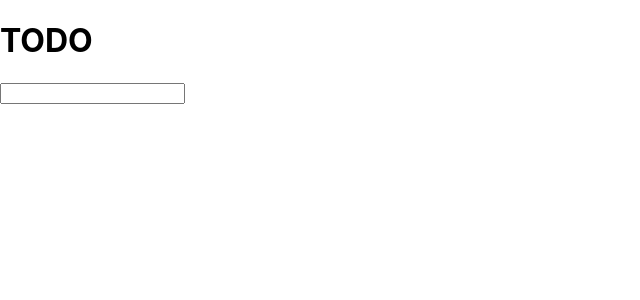
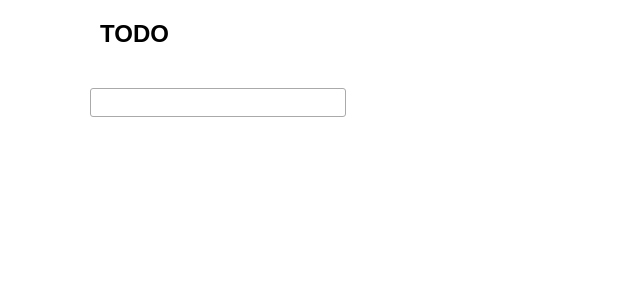
Before and after one commit to anil-muraleedharan/todoReact, a React (Create React App) app: page / in a window 1280 px wide. Shown: the top 300 px of the page, without its empty margins (0-640 px from the left). Built offline with nearby package versions, Linux system fonts and the light colour scheme.

Commit message:
Added styles

```diff
--- a/src/App.css
+++ b/src/App.css
@@ -1,11 +1,61 @@
-.done {
+.main-container {
+  display: flex;
+  flex-direction: column;
+  font-family: sans-serif;
+}
+
+.header {
+  margin-left: 100px;
+}
+
+.sub-container {
+  display: flex;
+  flex-direction: column;
+  margin-left: 90px;
+}
+
+.input-box {
+  width: 250px;
+  height: 25px;
+  margin-top: 20px;
+  font-size: 16px;
+  border: 1.2px solid #aaa;
+  border-radius: 3px;
+}
+
+.input-box:focus {
+  outline: none;
+}
+
+.task {
+  display: flex;
+  cursor: pointer;
+  margin: 3px 0px;
+}
+
+.done div {
+  background-color: lightgreen;
+}
+
+.not-done div {
+  background-color: lightskyblue;
+}
+
+.done span {
   text-decoration: line-through;
 }
 
-.not-done {
+.not-done span {
   text-decoration: none;
 }
 
-.task {
-  cursor: pointer;
+.done div,
+.not-done div {
+  width: 8px;
 }
+
+.done span,
+.not-done span {
+  font-size: 18px;
+  margin-left: 10px;
+}
--- a/src/App.js
+++ b/src/App.js
@@ -3,8 +3,8 @@
 import './App.css';
 
 const App = () => (
-  <div>
-    <h1>TODO</h1>
+  <div className='main-container'>
+    <h2 className='header'>TODO</h2>
     <Todo />
   </div>
 );
--- a/src/components/InputBox.js
+++ b/src/components/InputBox.js
@@ -26,6 +26,7 @@
         value={this.state.value}
         onChange={this.onChange}
         onKeyDown={this.onKeyDown}
+        className='input-box'
       />
     );
   }
--- a/src/components/Todo.js
+++ b/src/components/Todo.js
@@ -38,7 +38,7 @@
     ));
 
     return (
-      <div>
+      <div className='sub-container'>
         {tasks}
         <InputBox onEnter={this.saveTask} />
       </div>
--- a/src/components/TodoTask.js
+++ b/src/components/TodoTask.js
@@ -4,9 +4,10 @@
   const handleClick = () => onClick(id);
   const classes = `task ${isDone ? 'done' : 'not-done'}`;
   return (
-    <p className={classes} onClick={handleClick}>
-      {task}
-    </p>
+    <div className={classes}>
+      <div></div>
+      <span onClick={handleClick}>{task}</span>
+    </div>
   );
 };
 
```
